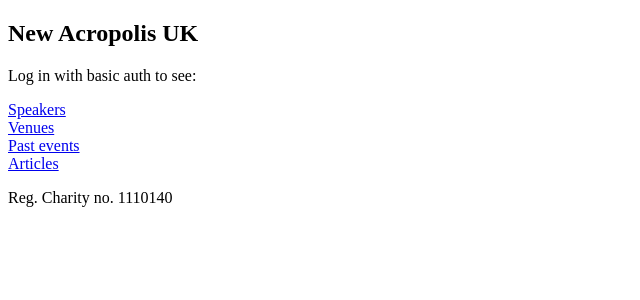
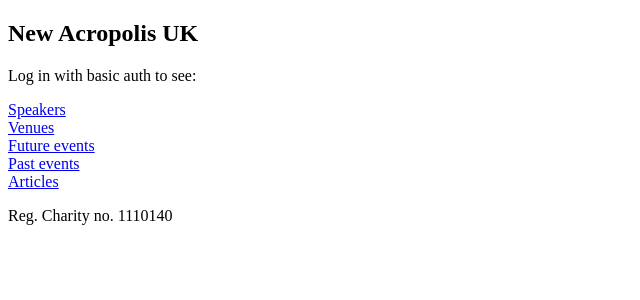
Before and after one commit to newacropolis-uk-website/frontend, a Flask app: page /api in a window 1280 px wide. Shown: the top 300 px of the page, without its empty margins (0-640 px from the left). Run offline with Flask 2, Linux system fonts and the light colour scheme.

Commit message:
Show page with future events

```diff
--- a/app/clients/api_client.py
+++ b/app/clients/api_client.py
@@ -11,6 +11,9 @@
     def get_venues(self):
         return self.get(url='venues')
 
+    def get_events_in_future(self):
+        return self.get(url='events/future')
+
     def get_events_past_year(self):
         return self.get(url='events/past_year')
 
--- a/app/main/views/api.py
+++ b/app/main/views/api.py
@@ -1,4 +1,5 @@
 from flask import render_template
+from six.moves.html_parser import HTMLParser
 
 from app.main import main
 from app.main.views import requires_auth
@@ -36,8 +37,19 @@
 def past_events():
     events = api_client.get_events_past_year()
     return render_template(
-        'views/events_past_year.html',
+        'views/events.html',
         events=events,
+        api_base_url=api_client.base_url
+    )
+
+
+@main.route('/future_events')
+def future_events():
+    events = api_client.get_events_in_future()
+
+    return render_template(
+        'views/events.html',
+        events=_unescape_html(events, 'description'),
         api_base_url=api_client.base_url
     )
 
@@ -58,3 +70,11 @@
         'views/article.html',
         article=article
     )
+
+
+def _unescape_html(items, field_name):
+    h = HTMLParser()
+    for item in items:
+        item[field_name] = h.unescape(item[field_name])
+
+    return items
--- a/app/templates/views/api.html
+++ b/app/templates/views/api.html
@@ -9,6 +9,9 @@
         <a href="venues">Venues</a>
     </div>
     <div>
+        <a href="future_events">Future events</a>
+    </div>
+    <div>
         <a href="past_events">Past events</a>
     </div>
     <div>
--- a/app/templates/views/events_past_year.html
+++ b/app/templates/views/events.html
@@ -18,7 +18,7 @@
                     </div>
                 {% endfor %}
                 <div>
-                    {{ item.description }}
+                    {{ item.description | safe }}
                 </div>
                 <div>
                     {{ item.venue.address }}
```
